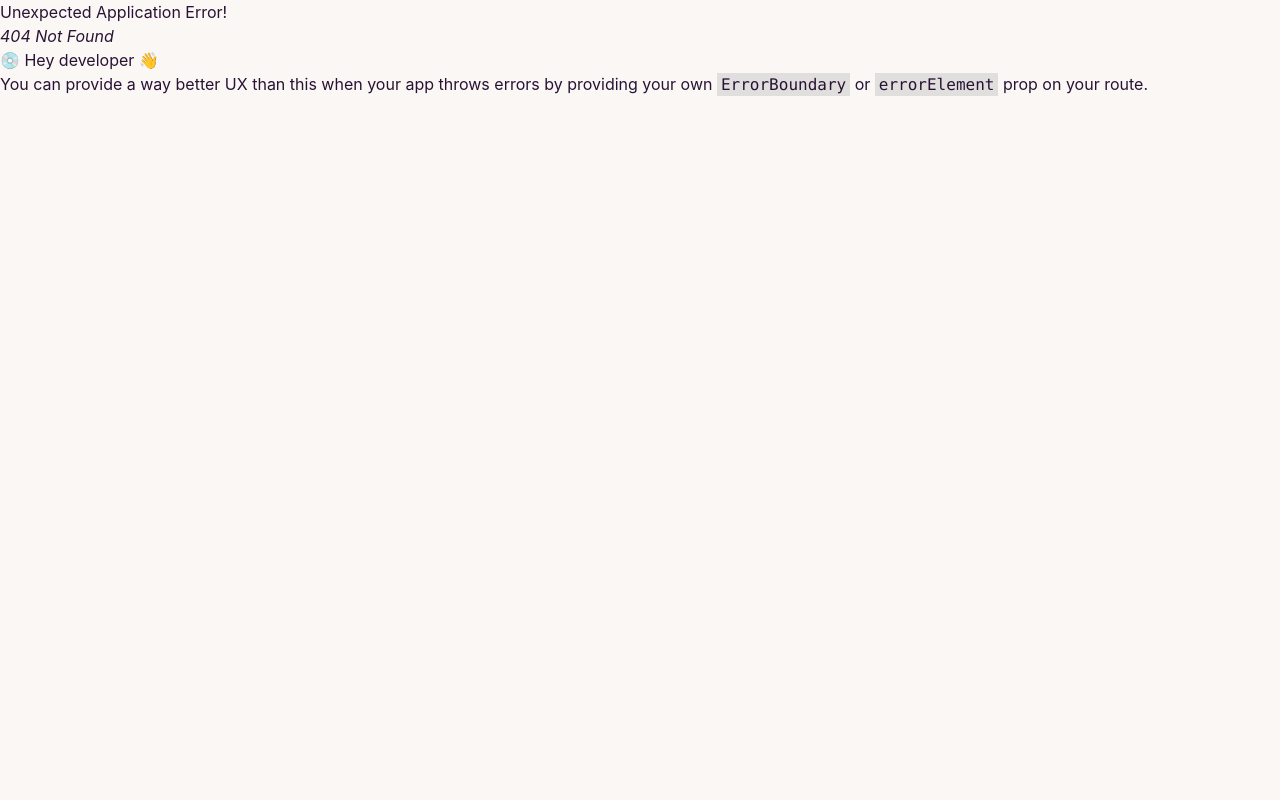
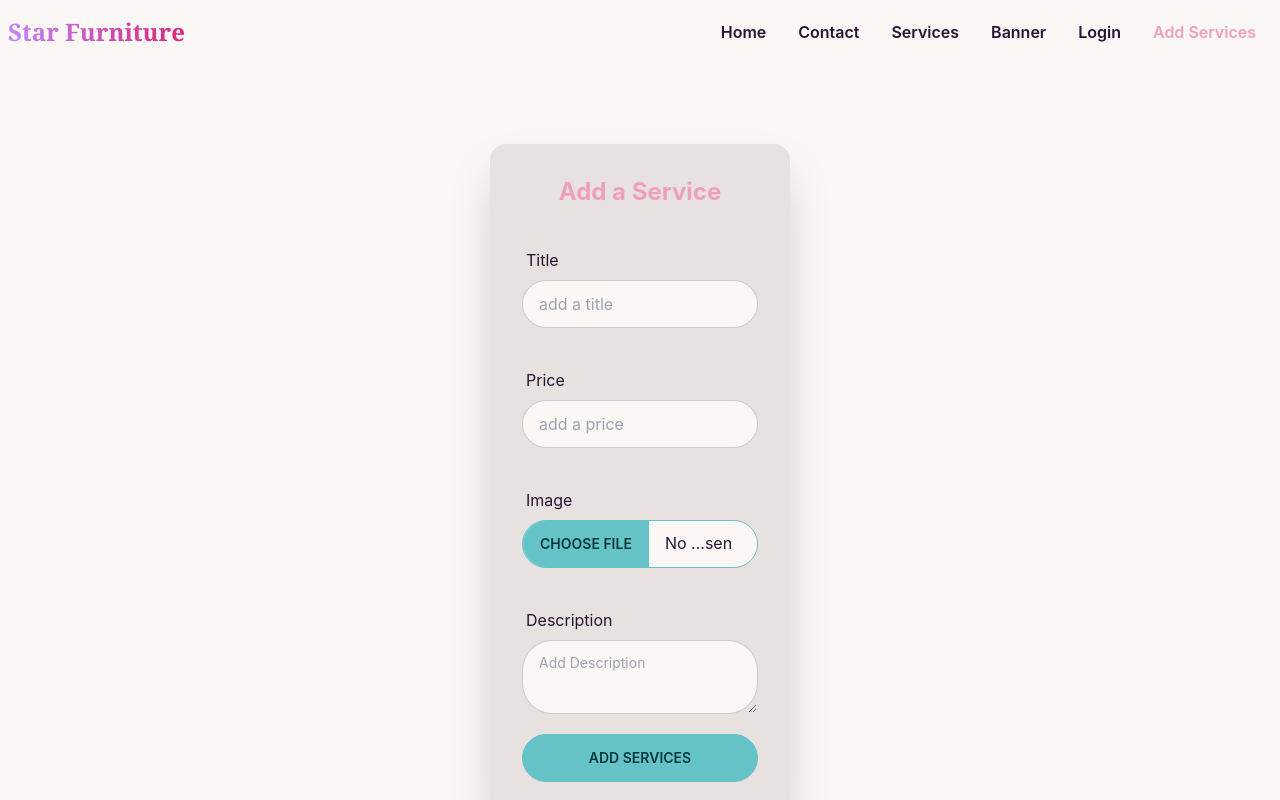
Before and after one commit to rakibul58/star-furniture-client, a React (Create React App) app: page /addservices in a window 1280 px wide. Before the commit this address had no page. Shown: the top 800 px of the page. Built offline with nearby package versions, Linux system fonts and the light colour scheme.

Commit message:
show and insert done

```diff
--- a/package.json
+++ b/package.json
@@ -7,8 +7,12 @@
     "@testing-library/react": "^13.4.0",
     "@testing-library/user-event": "^13.5.0",
     "daisyui": "^2.42.1",
+    "firebase": "^9.15.0",
     "react": "^18.2.0",
     "react-dom": "^18.2.0",
+    "react-hook-form": "^7.41.0",
+    "react-hot-toast": "^2.4.0",
+    "react-icons": "^4.7.1",
     "react-router-dom": "^6.4.4",
     "react-scripts": "5.0.1",
     "web-vitals": "^2.1.4"
--- a/src/App.js
+++ b/src/App.js
@@ -1,3 +1,4 @@
+import { Toaster } from "react-hot-toast";
 import { RouterProvider } from "react-router-dom";
 import routes from "./Routes/Routes/Routes";
 
@@ -6,6 +7,7 @@ function App() {
   return (
     <div className="max-w-[1440px] mx-auto">
       <RouterProvider router={routes}></RouterProvider>
+      <Toaster/>
     </div>
   );
 }
--- a/src/Components/AddServices/AddServices.js
+++ b/src/Components/AddServices/AddServices.js
@@ -1,27 +1,77 @@
 import React from 'react';
+import { useForm } from 'react-hook-form';
+import { toast } from 'react-hot-toast';
 
 const AddServices = () => {
+  const { register, handleSubmit, reset } = useForm();
+
+  const imageHostKey = process.env.REACT_APP_imgbb_key;
+
+
+  const handleSubmitPhone = data => {
+
+    console.log(data);
+
+    const image = data.image[0];
+    const formData = new FormData();
+    formData.append('image', image);
+
+    const url = `https://api.imgbb.com/1/upload?key=${imageHostKey}`;
+    fetch(url, {
+      method: 'POST',
+      body: formData
+    })
+      .then(res => res.json())
+      .then(imgData => {
+        if (imgData.success) {
+          const image = imgData.data.url;
+          const service = {
+            title: data.title,
+            image,
+            description: data.description,
+            price: data.price
+          }
+          fetch('http://localhost:5000/services', {
+            method: 'POST',
+            headers: {
+              'content-type': 'application/json'
+            },
+            body: JSON.stringify(service)
+          })
+            .then(res => res.json())
+            .then(data => {
+              toast.success("Service added Successfully");
+              reset();
+            })
+        }
+      });
+
+  }
   return (
-        <div>
-            <h1>AddServices</h1>
-        <form className='bg-slate-400'>
-        <div className="card w-96 bg-base-100 shadow-xl login mx-auto">
-          <label className='mx-auto text-2xl'>Login</label>
+    <div className='my-20 px-10'>
+      <form onSubmit={handleSubmit(handleSubmitPhone)}>
+        <div className="card bg-base-300 w-full lg:w-1/4 pt-8 shadow-2xl login mx-auto">
+          <label className='mx-auto text-2xl font-bold text-secondary'>Add a Service</label>
           <div className="card-body">
             <div className="form-control">
               <label className="label">
-                  Email
+                Title
               </label>
-                   <input type="text" placeholder="Email" className="input w-full max-w-xs mb-8" />
+              <input {...register("title", { required: "Title is required" })} name='title' type="text" placeholder="add a title" className="input input-bordered w-full mb-8" />
               <label className="label">
-                 Password
+                Price
               </label>
-                  <input type="Password" placeholder="Password" className="input w-full max-w-xs mb-8" />
+              <input {...register("price", { required: "Price is required" })} name='price' type="text" placeholder="add a price" className="input input-bordered w-full mb-8" />
+              <label className="label">
+                Image
+              </label>
+              <input {...register("image", { required: "Image is required" })} type="file" className="file-input file-input-primary file-input-bordered w-full mb-8" />
+              <label className="label">
+                Description
+              </label>
+              <textarea {...register("description", { required: "Description is required" })} className="textarea textarea-bordered" placeholder="Add Description"></textarea>
+              <input type="submit" className='btn btn-primary mt-5' value="add Services" />
             </div>
-                  <div className="card-actions justify-end">
-                     <button className="btn btn-primary">Login</button>
-                 </div>
-                 <a className='mx-auto' href='/register'>Create an account</a>
           </div>
         </div>
       </form>
--- a/src/Components/Card/Cards.js
+++ b/src/Components/Card/Cards.js
@@ -1,14 +1,15 @@
 import React from 'react';
 import './Cards.css';
 
-function Cards({title,imageUrl,body}) {
+function Cards({service}) {
   return (
     <div>
-            <div className=" place-self-auto card bg-base-100 shadow-xl">
+      <div className=" place-self-auto card bg-base-300 shadow-2xl">
         <div className="card-body">
-                     <figure><img className='Card-design' src={imageUrl} alt="Shoes" /></figure>
-                       <h2 className="card-title">{title}</h2>
-                         <p>{body}</p>
+          <figure><img className='Card-design rounded-lg' src={service.image} alt="Shoes" /></figure>
+          <h2 className="card-title text-3xl text-primary mt-3">{service.title}</h2>
+          <h4 className="card-title">Price: <span className='font-bold text-yellow-500'>${service.price}</span></h4>
+          <p>{service.description}</p>
           <div className="card-actions justify-end">
             <button className="btn btn-primary">Show details</button>
             <button className="btn btn-primary">Buy Now</button>
--- a/src/Components/Login/Login.js
+++ b/src/Components/Login/Login.js
@@ -1,28 +1,27 @@
 import React from 'react';
+import { Link } from 'react-router-dom';
 
 const Login = () => {
   return (
-      <body className='bg-slate-400'>
-        <div className="card w-96 bg-base-100 shadow-xl login mx-auto">
+    <>
+      <div className="card w-96 bg-base-300 shadow-xl login mx-auto pt-6 my-20">
         <label className='mx-auto text-2xl'>Login</label>
         <div className="card-body">
           <div className="form-control">
             <label className="label">
               Email
             </label>
-                   <input type="text" placeholder="Email" className="input w-full max-w-xs mb-8" />
+            <input type="text" placeholder="enter email" className="input w-full max-w-xs mb-8" />
             <label className="label">
               Password
             </label>
-                  <input type="Password" placeholder="Password" className="input w-full max-w-xs mb-8" />
+            <input type="Password" placeholder="enter password" className="input w-full max-w-xs mb-8" />
+            <input className='btn btn-primary mb-8' type="submit" value="Login" />
           </div>
-                  <div className="card-actions justify-end">
-                     <button className="btn btn-primary">Login</button>
-                 </div>
-                 <a className='mx-auto' href='/register'>Create an account</a>
+          <p>Don't have an account? Please <Link className='link link-secondary' to='/register'>Register</Link></p>
         </div>
       </div>
-     </body>
+    </>
   );
 };
 
--- a/src/Components/Login/Register.js
+++ b/src/Components/Login/Register.js
@@ -1,25 +1,26 @@
 import React from 'react';
+import { Link } from 'react-router-dom';
 
 const Register = () => {
   return (
-        <body className='bg-slate-400'>
-        <div className="card w-96 bg-base-100 shadow-xl login mx-auto">
+    <>
+      <form className="card w-96 bg-base-300 shadow-xl mx-auto my-20 py-6">
         <label className='mx-auto text-2xl'>Register</label>
         <div className="card-body">
           <div className="form-control">
             <label className="label">
             </label>
-                   <input type="text" placeholder="Name" className="input w-full max-w-xs mb-8" />
-                   <input type="text" placeholder="Email" className="input w-full max-w-xs mb-8" />
-                   <input type="Password" placeholder="Password" className="input w-full max-w-xs mb-8" />
-                   <input type="Password" placeholder="confirm Password" className="input w-full max-w-xs mb-8" />
+            <input type="text" placeholder="Email" className="input w-full mb-8" />
+            <input type="Password" placeholder="Password" className="input w-full mb-8" />
+            <input type="Password" placeholder="confirm Password" className="input w-full mb-8" />
+            <input type="submit" value='Register' className='btn btn-primary mb-8' />
           </div>
-                  <div className="card-actions justify-end">
-                     <button className="btn btn-primary">Register</button>
+          <p>Already have an account? Please <Link className='link link-secondary' to='/login'>Login</Link></p>
+          <div className='divider'>Or</div>
+          <button className='btn bg-blue-500 text-white'>Login With Google</button>
         </div>
-               </div>
-        </div>
-     </body>
+      </form>
+    </>
   );
 };
 
--- a/src/Components/Navbar/Navbar.js
+++ b/src/Components/Navbar/Navbar.js
@@ -1,29 +1,30 @@
 import React from 'react';
 import { Link, NavLink } from 'react-router-dom';
 const navItems = <>
-<li><NavLink className={({ isActive }) => (isActive ? 'text-secondary-content' : '')} to='/'>Home</NavLink></li>
-<li><NavLink className={({ isActive }) => (isActive ? 'text-secondary-content' : '')} to='/contact'>Contact</NavLink></li>
-<li><NavLink className={({ isActive }) => (isActive ? 'text-secondary-content' : '')} to='/services'>Services</NavLink></li>
-<li><NavLink className={({ isActive }) => (isActive ? 'text-secondary-content' : '')} to='/banner'>Banner</NavLink></li>
-<li><NavLink className={({ isActive }) => (isActive ? 'text-secondary-content' : '')} to='/login'>Login</NavLink></li>
+<li><NavLink className={({ isActive }) => (isActive ? 'text-secondary' : '')} to='/'>Home</NavLink></li>
+<li><NavLink className={({ isActive }) => (isActive ? 'text-secondary' : '')} to='/contact'>Contact</NavLink></li>
+<li><NavLink className={({ isActive }) => (isActive ? 'text-secondary' : '')} to='/services'>Services</NavLink></li>
+<li><NavLink className={({ isActive }) => (isActive ? 'text-secondary' : '')} to='/banner'>Banner</NavLink></li>
+<li><NavLink className={({ isActive }) => (isActive ? 'text-secondary' : '')} to='/login'>Login</NavLink></li>
+<li><NavLink className={({ isActive }) => (isActive ? 'text-secondary' : '')} to='/addservices'>Add Services</NavLink></li>
 </>
 
 
 const Navbar = () => {
 	return (
-		<div className="navbar bg-slate-300">
+		<div className="navbar">
 			<div className="navbar-start">
 				<div className="dropdown">
 					<label tabIndex={0} className="btn btn-ghost lg:hidden">
 						<svg xmlns="http://www.w3.org/2000/svg" className="h-5 w-5" fill="none" viewBox="0 0 24 24" stroke="currentColor"><path strokeLinecap="round" strokeLinejoin="round" strokeWidth="2" d="M4 6h16M4 12h8m-8 6h16" /></svg>
 					</label>
-					<ul tabIndex={0} className="menu menu-compact dropdown-content mt-3 p-2 shadow bg-base-100 rounded-box w-52">
+					<ul tabIndex={0} className="menu menu-compact dropdown-content mt-3 p-2 shadow bg-base-100 rounded-box w-52 font-semibold">
 						{navItems}
 					</ul>
 				</div>
-				<a href='/' className="btn btn-ghost normal-case text-xl color: inherit">Star Furniture</a>
+				<Link to='/' className="text-2xl font-bold font-serif text-transparent bg-clip-text bg-gradient-to-r from-purple-400 to-pink-600">Star Furniture</Link>
 			</div>
-			<div className="navbar-end hidden lg:flex">
+			<div className="navbar-end hidden lg:flex font-semibold">
 				<ul className="menu menu-horizontal p-0">
 					{navItems}
 				</ul>
--- a/src/Components/services/services.js
+++ b/src/Components/services/services.js
@@ -1,26 +1,25 @@
-import React from 'react';
+import React, { useEffect, useState } from 'react';
 import Cards from '../Card/Cards';
 
 const Services = () => {
-    return (
-      <div>
-        <div className='p-10 grid grid-cols-3 gap-5'>
-           <Cards title='sofa' imageUrl='https://images.unsplash.com/photo-1555041469-a586c61ea9bc?ixlib=rb-4.0.3&ixid=MnwxMjA3fDB8MHxwaG90by1wYWdlfHx8fGVufDB8fHx8&auto=format&fit=crop&w=870&q=80' body='frfgfgsdfg'/>
-           <Cards title='say some th' imageUrl='https://images.unsplash.com/photo-1592078615290-033ee584e267?ixlib=rb-4.0.3&ixid=MnwxMjA3fDB8MHxzZWFyY2h8NHx8ZnVybml0dXJlfGVufDB8fDB8fA%3D%3D&auto=format&fit=crop&w=500&q=60' body='frfgfgsdfg'/>
-           <Cards title='say some th' imageUrl='https://admin.regalfurniturebd.com/storage/uploads/fullsize/2022-05/csc-234ee.jpg' body='frfgfgsdfg'/>
-           <Cards title='say some th' imageUrl='https://encrypted-tbn0.gstatic.com/images?q=tbn:ANd9GcS15IQX_yhWtHV7601nInB7cuDBkKHmXaEVjjL-19s-8AN3Pz74eXYfpiReG7bwGZi_HkE&usqp=CAU' body='frfgfgsdfg'/>
-           <Cards title='say some th' imageUrl='https://static-01.daraz.com.bd/p/4b32998953738833003c6be531625da5.jpg' body='frfgfgsdfg'/>
-           <Cards title='say some th' imageUrl='https://static01.nyt.com/images/2017/09/11/smarter-living/dining-tables-slide-0XQB/dining-tables-slide-0XQB-jumbo.jpg' body='frfgfgsdfg'/>
+  const [services, setService] = useState([]);
 
-         </div>
-         <div className='w-full'>
-           <button className="mx-auto btn btn-primary">Show more</button>
-        </div>
-   </div>
+  useEffect(() => {
+    fetch('http://localhost:5000/services')
+      .then(res => res.json())
+      .then(data => setService(data));
+  }, []);
 
-
-
-    );
+  return (
+    <div className='grid grid-cols-1 md:grid-cols-2 lg:grid-cols-3 gap-10 my-20'>
+      {
+        services.map(service => <Cards
+        key={service._id}
+        service={service}
+        ></Cards>)
+      }
+    </div>
+  );
 };
 
 export default Services;
--- a/src/Routes/Routes/Routes.js
+++ b/src/Routes/Routes/Routes.js
@@ -1,5 +1,6 @@
 import React from 'react';
 import { createBrowserRouter } from 'react-router-dom';
+import AddServices from '../../Components/AddServices/AddServices';
 import Contact from '../../Components/Contact/Contact';
 import Banner from '../../Components/Home/Banner';
 import Home from '../../Components/Home/Home';
@@ -37,6 +38,10 @@ const routes = createBrowserRouter([
                 path: '/register',
                 element: <Register/>
             },
+            {
+                path: '/addservices',
+                element: <AddServices></AddServices>
+            },
         ]
     }
 ]);
--- /dev/null
+++ b/src/firebase/firebase.config.js
@@ -0,0 +1,19 @@
+// Import the functions you need from the SDKs you need
+import { initializeApp } from "firebase/app";
+// TODO: Add SDKs for Firebase products that you want to use
+// https://firebase.google.com/docs/web/setup#available-libraries
+
+// Your web app's Firebase configuration
+const firebaseConfig = {
+  apiKey: "AIzaSyCQvtAMPTufXQ-U1kRpSQD7ZQcQSvZuwfI",
+  authDomain: "star-furnitures.firebaseapp.com",
+  projectId: "star-furnitures",
+  storageBucket: "star-furnitures.appspot.com",
+  messagingSenderId: "1069342222606",
+  appId: "1:1069342222606:web:d797fb2fae8b101e4f8f5f"
+};
+
+// Initialize Firebase
+const app = initializeApp(firebaseConfig);
+
+export default app;
```
Also changed, not shown: 1 other file (tests, documents, lock files or other folders). Lines whose indentation alone changed are shown as unchanged.
